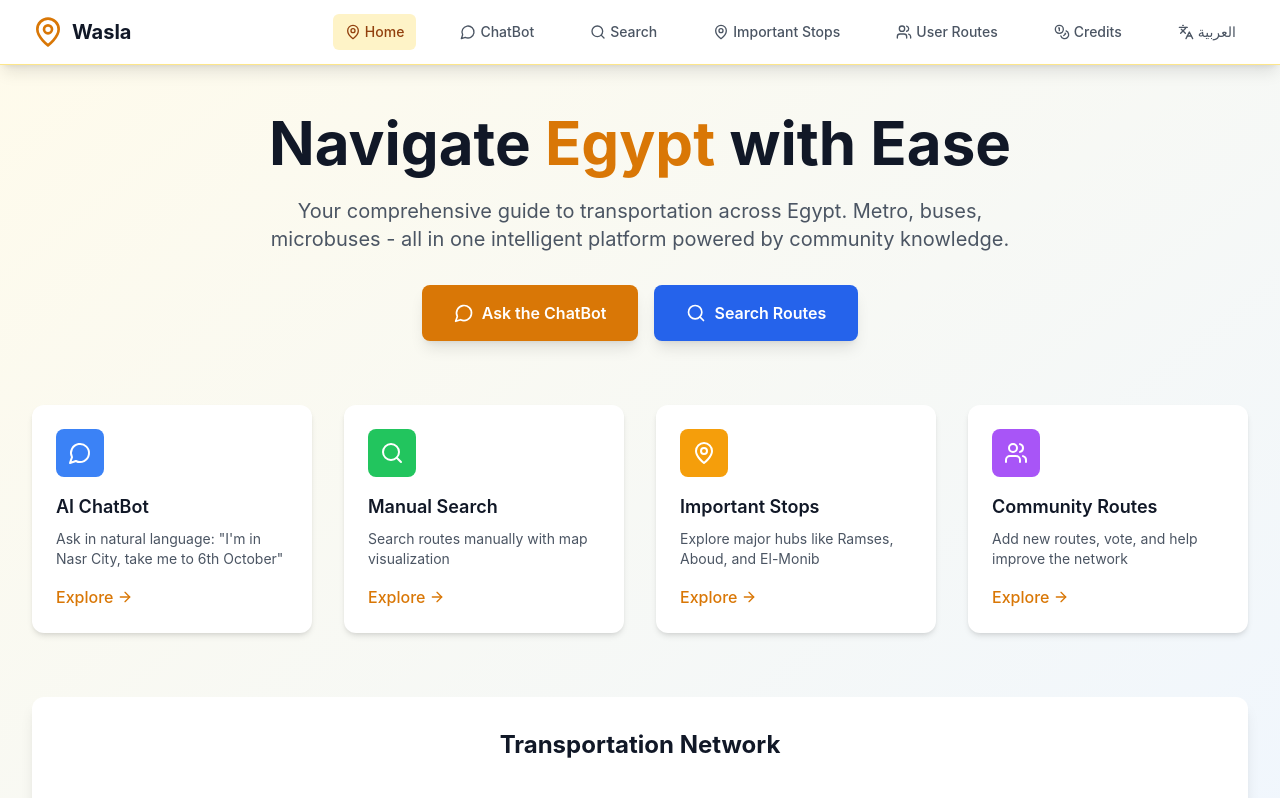
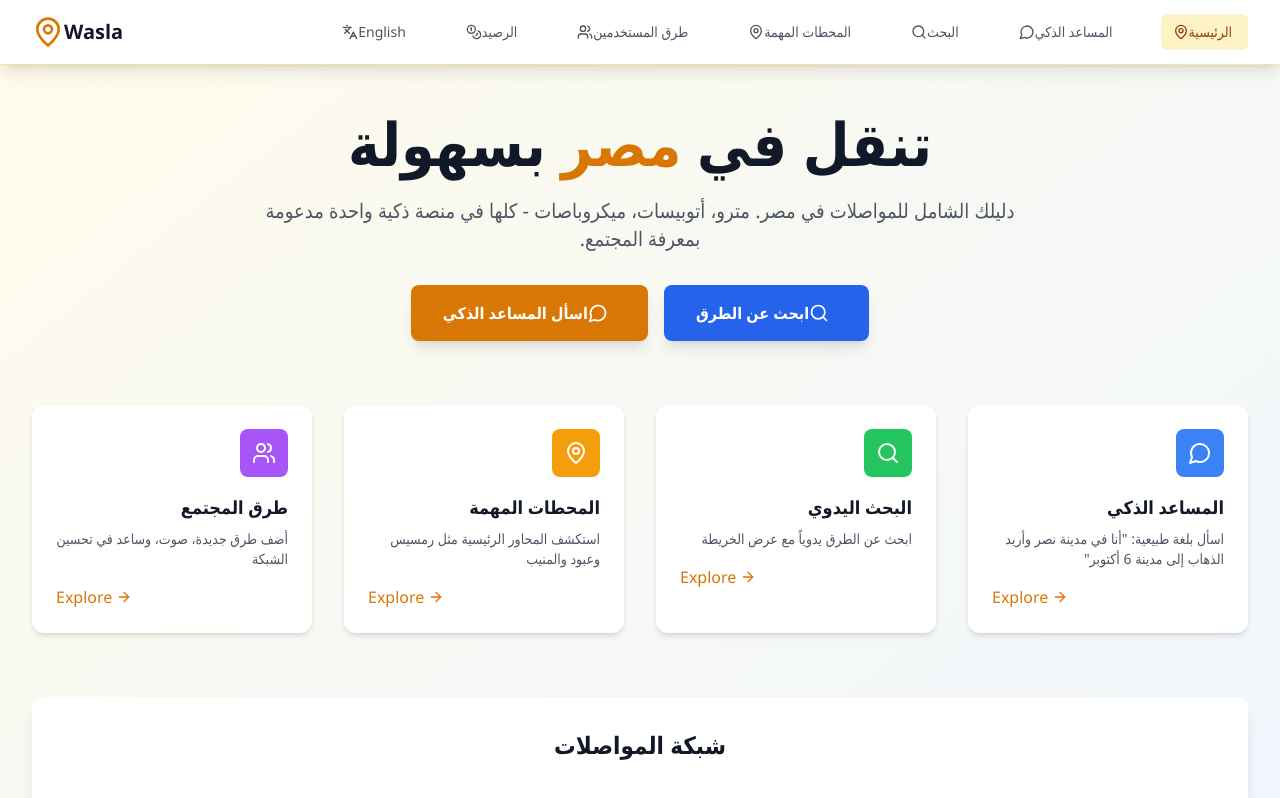
Before and after one commit to mo-alqabbani/Wasla1, a React (Vite) app: page / in a window 1280 px wide. Shown: the top 798 px of the page. Built offline with nearby package versions, Linux system fonts and the light colour scheme.

Commit message:
Set Arabic as default language

```diff
--- a/src/contexts/LanguageContext.tsx
+++ b/src/contexts/LanguageContext.tsx
@@ -104,7 +104,7 @@ const translations = {
 const LanguageContext = createContext<LanguageContextType | undefined>(undefined);
 
 export function LanguageProvider({ children }: { children: ReactNode }) {
-  const [language, setLanguage] = useState<'en' | 'ar'>('en');
+  const [language, setLanguage] = useState<'en' | 'ar'>('ar');
 
   const toggleLanguage = () => {
     setLanguage(prev => prev === 'en' ? 'ar' : 'en');
```
